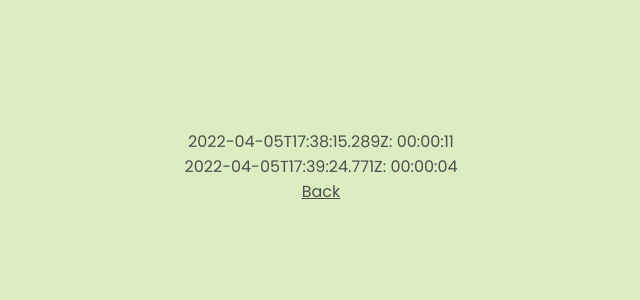
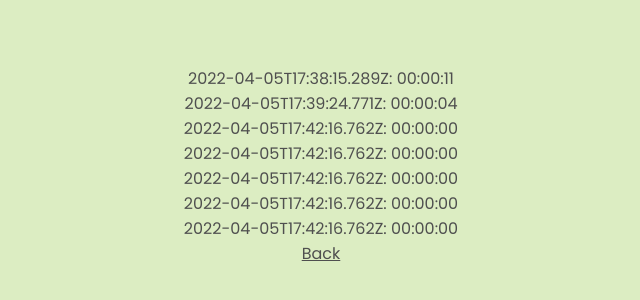
Before and after one commit to kayoken/pomodoro, a React (Vite) app: page /records in a window 1280 px wide. Shown: the part 234-534 px from the top of the page, without its empty margins (319-959 px from the left). Built offline with nearby package versions, Linux system fonts and the light colour scheme; data requests are answered from the project's data file.

Commit message:
fixed no init timestamp bug

```diff
--- a/db.json
+++ b/db.json
@@ -9,6 +9,31 @@
       "seconds": 4,
       "date": "2022-04-05T17:39:24.771Z",
       "id": "QDWjpzb"
+    },
+    {
+      "seconds": 0,
+      "date": "2022-04-05T17:42:16.762Z",
+      "id": "E4IDp8C"
+    },
+    {
+      "seconds": 0,
+      "date": "2022-04-05T17:42:16.762Z",
+      "id": "G4LuHPI"
+    },
+    {
+      "seconds": 0,
+      "date": "2022-04-05T17:42:16.762Z",
+      "id": "MuTSEzy"
+    },
+    {
+      "seconds": 0,
+      "date": "2022-04-05T17:42:16.762Z",
+      "id": "Lpqzc2a"
+    },
+    {
+      "seconds": 0,
+      "date": "2022-04-05T17:42:16.762Z",
+      "id": "ojpdNvb"
     }
   ]
 }
--- a/src/App.jsx
+++ b/src/App.jsx
@@ -10,7 +10,7 @@ function App() {
   const [timerActive, setTimerActive] = useState(false);
   const [intervalId, setIntervalId] = useState(0);
   const [records, setRecords] = useState({});
-  const [timeStamp, setTimeStamp] = useState({});
+  const [timeStamp, setTimeStamp] = useState(new Date());
 
   useEffect(() => {
     const getRecords = async () => {
--- a/src/components/Records.jsx
+++ b/src/components/Records.jsx
@@ -6,7 +6,7 @@ const Records = ({ records }) => {
   return (
     <div className="app-container records">
       {records.map((record) => (
-        <div key={record.date}>
+        <div key={record.id}>
           <span className="date">{record.date}</span>:{" "}
           {calculateTime(record.seconds)}
         </div>
```
